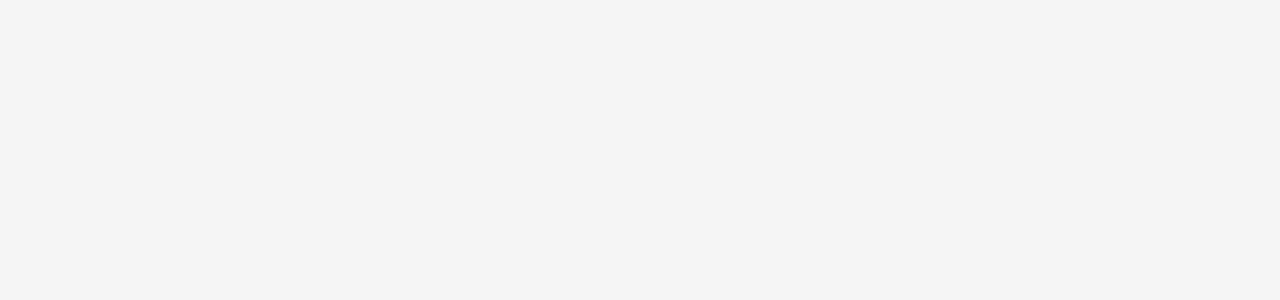
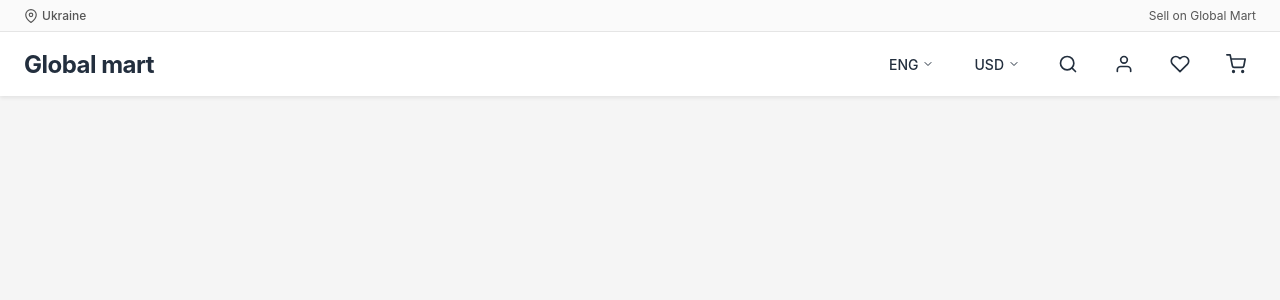
Before and after one commit to chewi-clinton/GlobalMart, a React (Vite) app in the folder GlobalMart/: page / in a window 1280 px wide. Shown: the top 300 px of the page. Built offline with nearby package versions, Linux system fonts and the light colour scheme.

Commit message:
feat: add Header component and styles, include react-icons dependency

```diff
--- a/GlobalMart/package.json
+++ b/GlobalMart/package.json
@@ -11,7 +11,8 @@
   },
   "dependencies": {
     "react": "^19.2.0",
-    "react-dom": "^19.2.0"
+    "react-dom": "^19.2.0",
+    "react-icons": "^5.6.0"
   },
   "devDependencies": {
     "@eslint/js": "^9.39.1",
--- a/GlobalMart/src/App.jsx
+++ b/GlobalMart/src/App.jsx
@@ -1,9 +1,16 @@
 import { useState } from "react";
-
 import "./App.css";
 
+import Header from "./components/Header.jsx";
+
 function App() {
-  return <></>;
+  return (
+    <div className="app-container">
+      <Header />
+
+      {/* The rest of your app components will go here below the header */}
+    </div>
+  );
 }
 
 export default App;
--- /dev/null
+++ b/GlobalMart/src/components/Header.jsx
@@ -0,0 +1,64 @@
+import React from "react";
+import {
+  FiMapPin,
+  FiChevronDown,
+  FiSearch,
+  FiUser,
+  FiHeart,
+  FiShoppingCart,
+} from "react-icons/fi";
+import "../styles/Header.css";
+
+const Header = () => {
+  return (
+    <header className="header">
+      {/* Top Utility Bar */}
+      <div className="utility-bar">
+        <div className="utility-bar__left">
+          <div className="utility-bar__item utility-bar__item--location">
+            <FiMapPin className="utility-bar__icon" />
+            <span>Ukraine</span>
+          </div>
+        </div>
+        <div className="utility-bar__right">
+          <a href="#" className="utility-bar__link">
+            Sell on Global Mart
+          </a>
+        </div>
+      </div>
+
+      {/* Main Navigation Bar */}
+      <nav className="main-nav">
+        <div className="main-nav__left">
+          <a href="#" className="main-nav__logo">
+            Global mart
+          </a>
+        </div>
+        <div className="main-nav__right">
+          <div className="main-nav__dropdown">
+            <span>ENG</span>
+            <FiChevronDown className="main-nav__arrow" />
+          </div>
+          <div className="main-nav__dropdown">
+            <span>USD</span>
+            <FiChevronDown className="main-nav__arrow" />
+          </div>
+          <button className="main-nav__icon-btn" aria-label="Search">
+            <FiSearch />
+          </button>
+          <button className="main-nav__icon-btn" aria-label="Account">
+            <FiUser />
+          </button>
+          <button className="main-nav__icon-btn" aria-label="Wishlist">
+            <FiHeart />
+          </button>
+          <button className="main-nav__icon-btn" aria-label="Cart">
+            <FiShoppingCart />
+          </button>
+        </div>
+      </nav>
+    </header>
+  );
+};
+
+export default Header;
--- /dev/null
+++ b/GlobalMart/src/styles/Header.css
@@ -0,0 +1,190 @@
+.header {
+  font-family:
+    -apple-system, BlinkMacSystemFont, "Segoe UI", Roboto, Oxygen, Ubuntu,
+    sans-serif;
+  box-shadow: 0 2px 4px rgba(0, 0, 0, 0.08);
+}
+
+a {
+  text-decoration: none;
+  color: inherit;
+}
+
+button {
+  background: none;
+  border: none;
+  cursor: pointer;
+  font-family: inherit;
+}
+
+/* ===================================
+   Top Utility Bar
+   =================================== */
+.utility-bar {
+  display: flex;
+  justify-content: space-between;
+  align-items: center;
+  padding: 8px 24px;
+  background-color: #fafafa;
+  border-bottom: 1px solid #e5e5e5;
+  font-size: 12px;
+  color: #565656;
+}
+
+.utility-bar__left {
+  flex-shrink: 0;
+}
+
+.utility-bar__item {
+  display: flex;
+  align-items: center;
+  gap: 4px;
+  cursor: pointer;
+  transition: color 0.2s ease;
+}
+
+.utility-bar__item:hover {
+  color: #232f3e;
+}
+
+.utility-bar__item--location {
+  font-weight: 500;
+}
+
+.utility-bar__icon {
+  font-size: 14px;
+}
+
+.utility-bar__right {
+  display: flex;
+  align-items: center;
+  gap: 20px;
+}
+
+.utility-bar__link {
+  color: #565656;
+  transition: color 0.2s ease;
+}
+
+.utility-bar__link:hover {
+  color: #232f3e;
+}
+
+/* ===================================
+   Main Navigation Bar
+   =================================== */
+.main-nav {
+  display: flex;
+  justify-content: space-between;
+  align-items: center;
+  padding: 12px 24px;
+  background-color: #ffffff;
+}
+
+.main-nav__left {
+  display: flex;
+  align-items: center;
+  gap: 24px;
+}
+
+.main-nav__logo {
+  font-size: 24px;
+  font-weight: 700;
+  color: #232f3e;
+  letter-spacing: -0.5px;
+}
+
+.main-nav__logo:hover {
+  color: #ff9900;
+}
+
+.main-nav__right {
+  display: flex;
+  align-items: center;
+  gap: 16px;
+}
+
+.main-nav__dropdown {
+  display: flex;
+  align-items: center;
+  gap: 4px;
+  padding: 8px 12px;
+  font-size: 14px;
+  font-weight: 500;
+  color: #232f3e;
+  cursor: pointer;
+  border-radius: 4px;
+  transition: background-color 0.2s ease;
+}
+
+.main-nav__dropdown:hover {
+  background-color: #f5f5f5;
+}
+
+.main-nav__arrow {
+  font-size: 12px;
+}
+
+.main-nav__icon-btn {
+  display: flex;
+  align-items: center;
+  justify-content: center;
+  width: 40px;
+  height: 40px;
+  font-size: 20px;
+  color: #232f3e;
+  border-radius: 50%;
+  transition: all 0.2s ease;
+}
+
+.main-nav__icon-btn:hover {
+  background-color: #f5f5f5;
+  color: #ff9900;
+}
+
+/* ===================================
+   Responsive Adjustments
+   =================================== */
+@media (max-width: 768px) {
+  .utility-bar {
+    padding: 6px 16px;
+    font-size: 11px;
+  }
+
+  .main-nav {
+    padding: 10px 16px;
+  }
+
+  .main-nav__logo {
+    font-size: 20px;
+  }
+
+  .main-nav__right {
+    gap: 10px;
+  }
+
+  .main-nav__dropdown {
+    padding: 6px 8px;
+    font-size: 12px;
+  }
+
+  .main-nav__icon-btn {
+    width: 36px;
+    height: 36px;
+    font-size: 18px;
+  }
+}
+
+@media (max-width: 480px) {
+  .utility-bar__item--location span {
+    display: none;
+  }
+
+  .main-nav__dropdown:nth-of-type(2) {
+    display: none;
+  }
+
+  .main-nav__right {
+    gap: 6px;
+  }
+}
```
Also changed, not shown: 1 other file (tests, documents, lock files or other folders).
